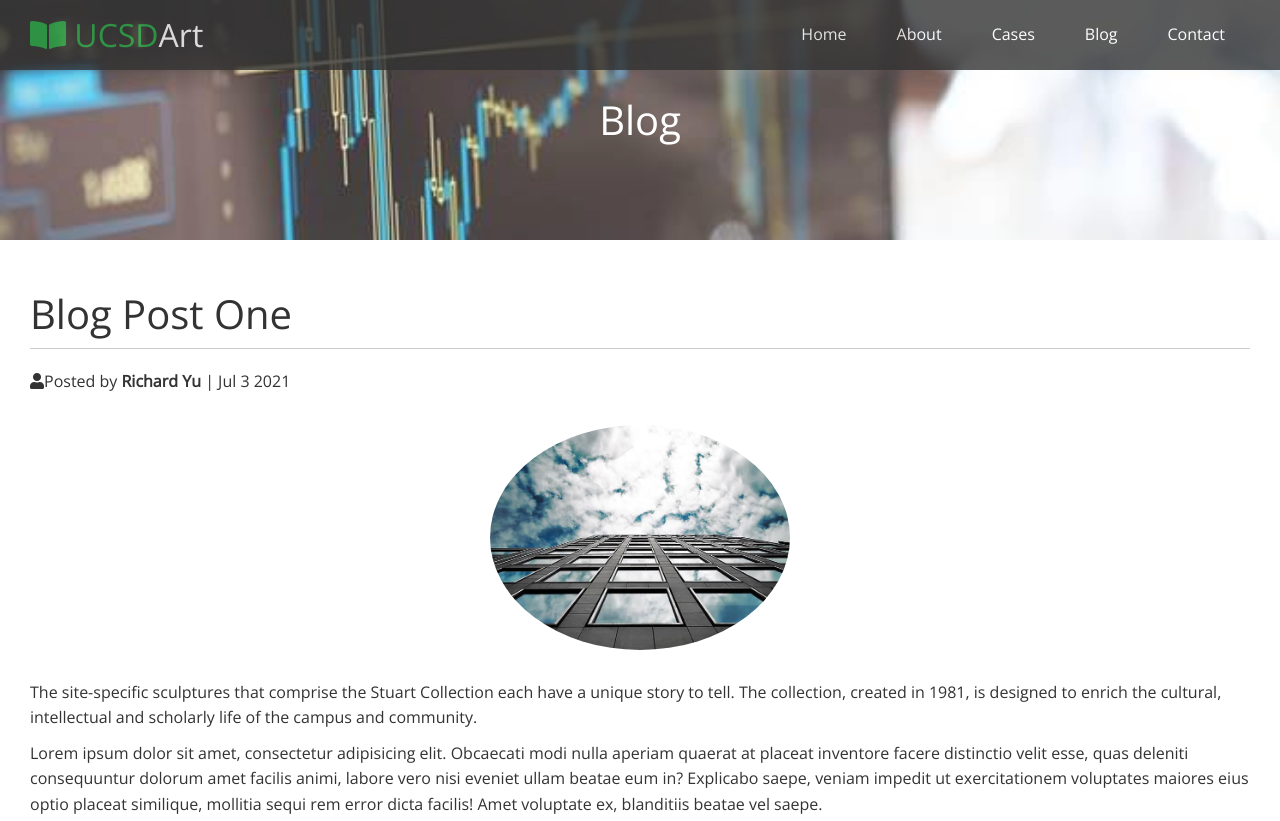
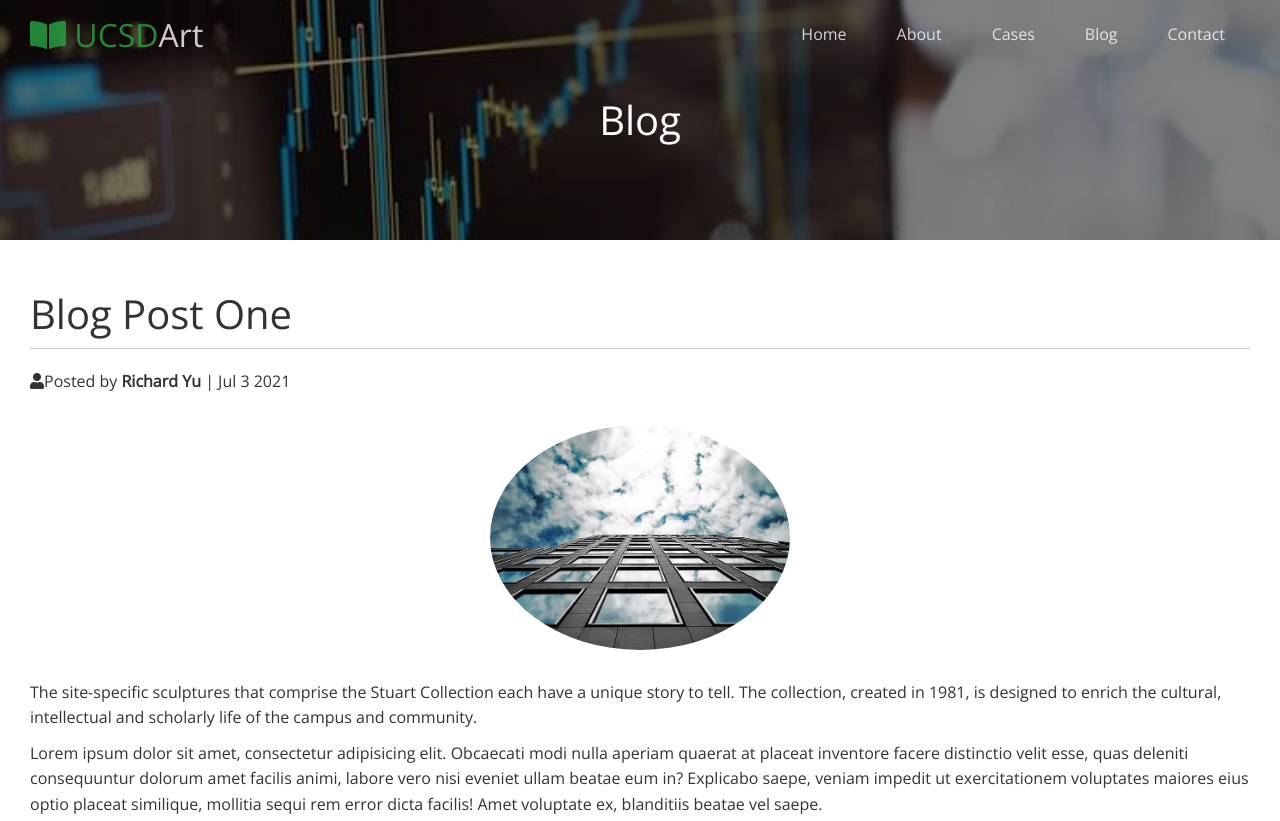
Before and after one commit to Richard511011/front-end-design-Projects, a plain HTML site: page ECommerce/post.html in a window 1280 px wide. Shown: the top 821 px of the page. Drawn offline with nearby package versions, Linux system fonts and the light colour scheme.

Commit message:
Project Complete

```diff
--- a/ECommerce/post.html
+++ b/ECommerce/post.html
@@ -16,7 +16,7 @@
 <body id="home">
     <header class="mainBackground blog">
         <!-- navigation bar section start -->
-        <div class="navbar" id="navbar">
+        <div class="navbar top" id="navbar">
 
              <!-- The logo with title (left hand side of the navbar) -->
             <h1 class="logo">
@@ -73,5 +73,25 @@
         </div>
         <p>copyright &copy 2021 - Richard Yu</p>
     </footer>
+    <script>
+        const navbar = document.getElementById('navbar');
+        let scrolled = false;
+
+        window.onscroll = function(){
+            if(window.pageYOffset>100){
+                navbar.classList.remove('top');
+                // if(!scrolled){
+                //     navbar.style.transform = 'translateY(-70px)';
+                // }
+                // setTimeout(function(){
+                //     mavbar.style.transform = 'translateY(0)';
+                //     scrolled=true;
+                // },200)
+            }else{
+                navbar.classList.add('top');
+                scrolled=false;
+            }
+        }
+    </script>
 </body>
 </html>
--- a/ECommerce/styles.css
+++ b/ECommerce/styles.css
@@ -34,6 +34,9 @@ img{
     width:100%;
 }
 /* navbar */
+.navbar.top{
+    background: transparent;
+}
 .navbar{
     display: flex;
     align-items:center;
@@ -46,6 +49,7 @@ img{
     position: fixed;
     top:0px;
     padding: 0 30px;
+    transition: 0.5s ease-in;
 }
 .navbar a{
     color:white;
@@ -102,7 +106,7 @@ img{
     left:0;
     width:100%;
     height:100%;
-    background: rgb(255,255,255,0.2);
+    background: rgb(0,0,0,0.5);
 
 }
 /* make everthing in the main background above the overlay tint */
--- a/ECommerce/utilities.css
+++ b/ECommerce/utilities.css
@@ -32,6 +32,7 @@
 }
 .bg-dark{
     background-color:#333;
+    color: #fff;
 }
 .btn-dark{
     background:#333;
```
Also changed, not shown: ECommerce/blog.html (+23 -1 lines), ECommerce/index.html (+42 -3 lines), ECommerce/js/lightbox.min.js (added), ECommerce/lightbox.min.css (added), 2 other files.
